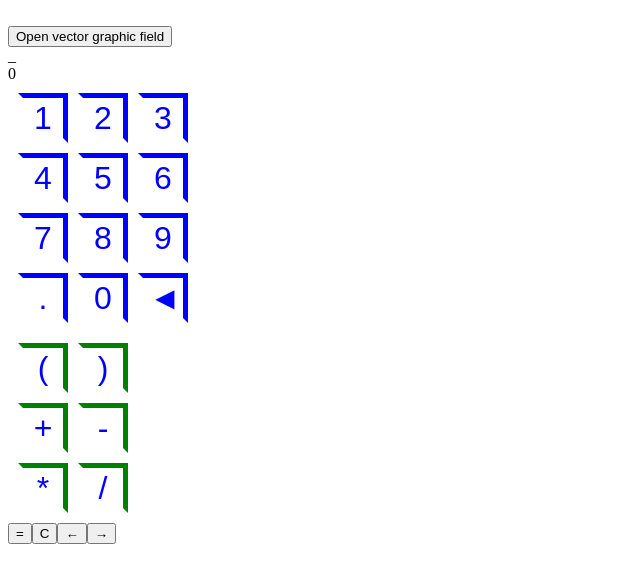
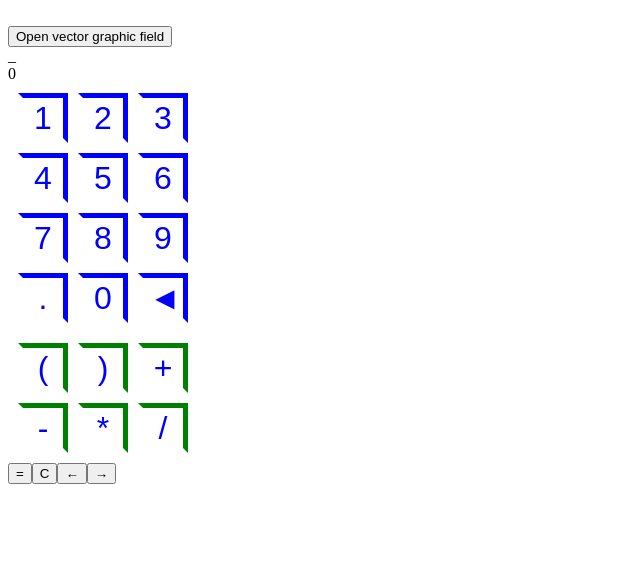
Before and after one commit to OlehKozubJS/various-react-projects-test, a React (Create React App) app: page / in a window 1280 px wide. Shown: the top 582 px of the page, without its empty margins (0-640 px from the left). Built offline with nearby package versions, Linux system fonts and the light colour scheme; a web font is replaced by a local one.

Commit message:
Update Calculator.module.css

```diff
--- a/src/Calculator/Calculator.module.css
+++ b/src/Calculator/Calculator.module.css
@@ -54,6 +54,6 @@
 }
 
 .ActionsKeyBoard {
-  height: 190px;
-  width: 130px;
+  height: 130px;
+  width: 190px;
 }
```
